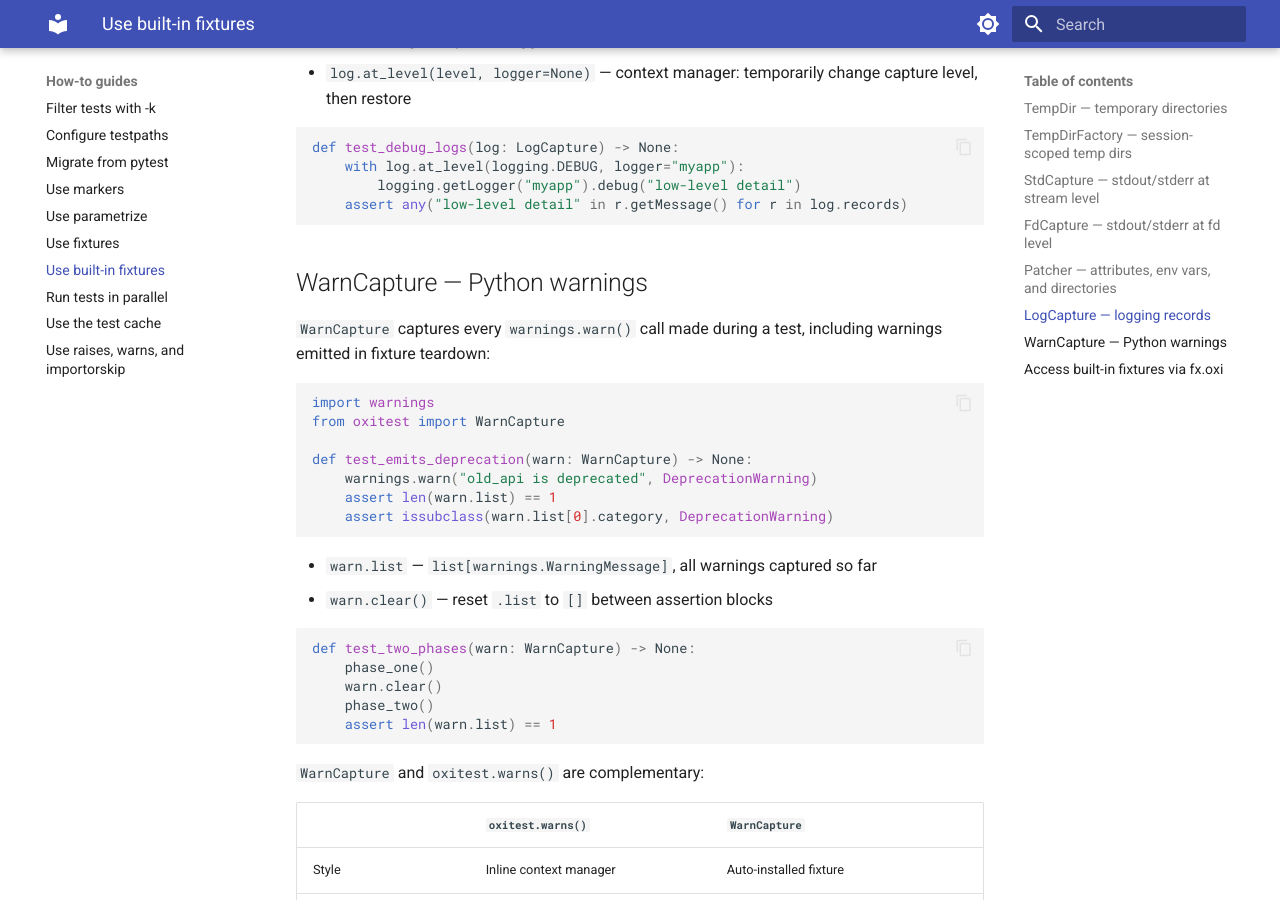
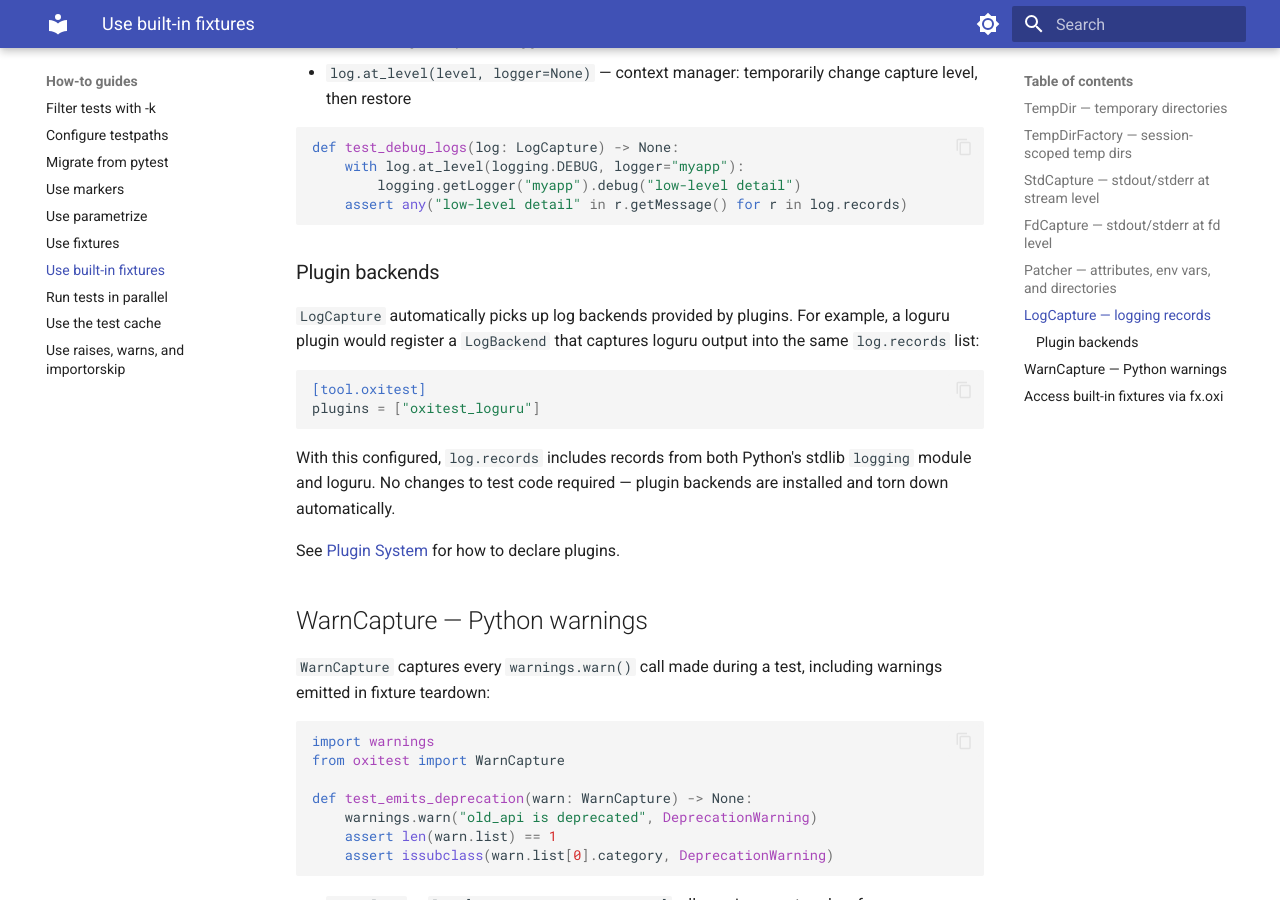
Before and after one commit to kalonji-tools/oxitest, an MkDocs documentation site: the page built from docs/src/how-to/use-builtin-fixtures.md, in a window 1280 px wide and 900 px high, scrolled down 2942 px. Built offline with MkDocs 1.6.1 and Material for MkDocs 9.7.7, drawn with Linux system fonts in a browser that asks for light colours.

Commit message:
docs: document plugin LogBackend integration in LogCapture
Closes #123

Assisted-by: Claude Opus 4.6 (1M context) <noreply@anthropic.com>

````diff
--- a/docs/src/how-to/use-builtin-fixtures.md
+++ b/docs/src/how-to/use-builtin-fixtures.md
@@ -144,6 +144,23 @@ def test_debug_logs(log: LogCapture) -> None:
     assert any("low-level detail" in r.getMessage() for r in log.records)
 ```
 
+### Plugin backends
+
+`LogCapture` automatically picks up log backends provided by plugins. For example,
+a loguru plugin would register a `LogBackend` that captures loguru output into the
+same `log.records` list:
+
+```toml
+[tool.oxitest]
+plugins = ["oxitest_loguru"]
+```
+
+With this configured, `log.records` includes records from both Python's stdlib
+`logging` module and loguru. No changes to test code required — plugin backends
+are installed and torn down automatically.
+
+See [Plugin System](../reference/configuration.md#plugins) for how to declare plugins.
+
 ## WarnCapture — Python warnings
 
 `WarnCapture` captures every `warnings.warn()` call made during a test, including
````
